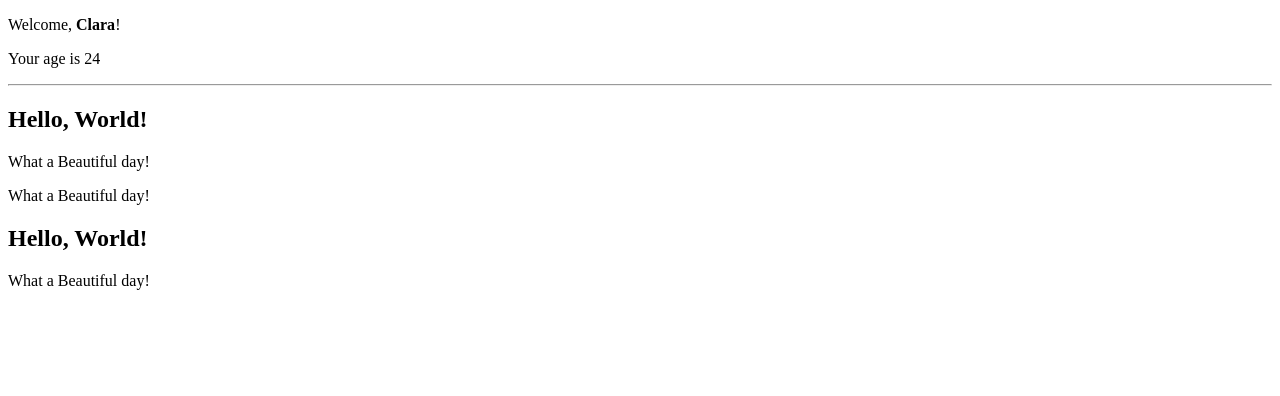
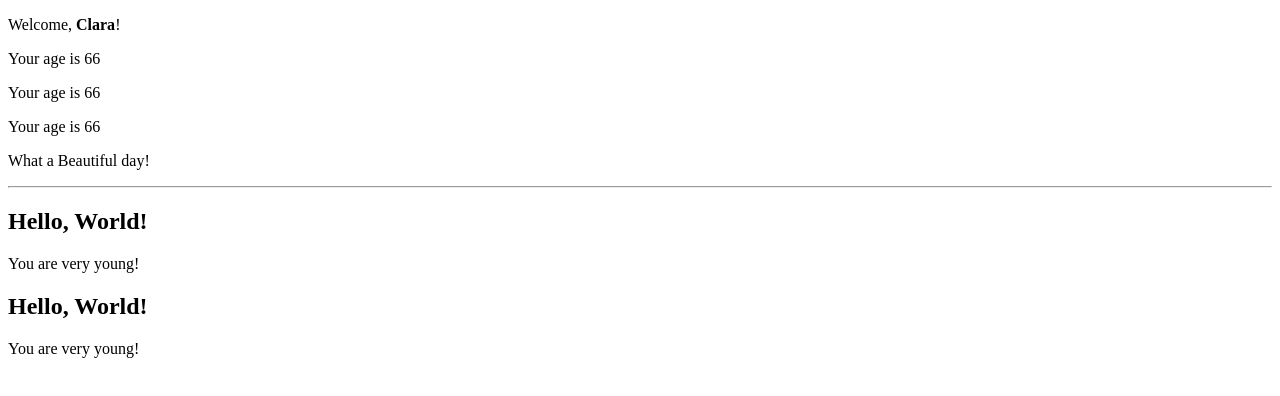
Before and after one commit to Clara-newbie/React_Esercizio, a React (Vite) app: page / in a window 1280 px wide. Shown: the top 396 px of the page. Built offline with nearby package versions, Linux system fonts and the light colour scheme.

Commit message:
svolto esercizio'conditional rendering'

```diff
--- a/src/App.jsx
+++ b/src/App.jsx
@@ -1,9 +1,8 @@
 import Hello from "./Hello";
-import Message from "./Message";
 import Welcome from "./Welcome";
 
 export default function App() {
-  const age = "24";
+  const age = "66";
   const name = "Clara";
 
   return (
@@ -11,7 +10,6 @@ export default function App() {
       <Welcome name={name} age={age} />
       <hr />
       <Hello />
-      <Message />
       <Hello />
     </div>
   );
--- a/src/Hello.jsx
+++ b/src/Hello.jsx
@@ -1,10 +1,10 @@
-import NewMessage from "./Message";
+import Message from "./Message";
 
 export default function Hello() {
   return (
     <div>
       <h2>Hello, World!</h2>
-      <NewMessage />
+      <Message />
     </div>
   );
 }
--- a/src/Message.jsx
+++ b/src/Message.jsx
@@ -1,3 +1,3 @@
-export default function Message() {
-  return <p>What a Beautiful day!</p>;
+export default function Message({ age }) {
+  return <p>{age > 18 ? "What a Beautiful day!" : "You are very young!"}</p>;
 }
--- a/src/Welcome.jsx
+++ b/src/Welcome.jsx
@@ -1,10 +1,15 @@
 import Age from "./Age";
+import Message from "./Message";
 
 export default function Welcome({ name, age }) {
   return (
     <p>
-      Welcome, <strong>{name}</strong>!
+      Welcome, <strong>{name}</strong>!{age > 18 && <Age age={age} />}
       <Age age={age} />
+      {age && <Age age={age} />}
+      {age > 18 && age < 65 && <Age age={age} />}
+      {age > 18 && name === "John" && <Age age={age} />}
+      <Message age={age} />
     </p>
   );
 }
```
